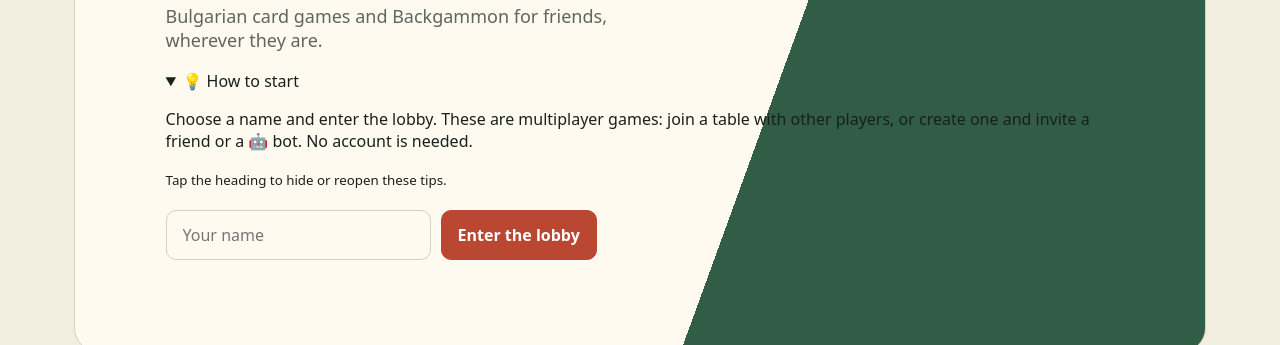
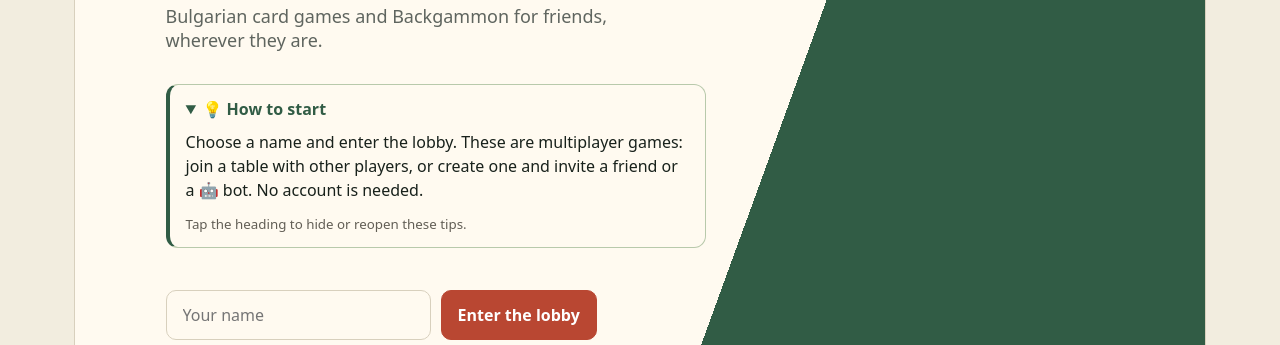
Before and after one commit to mil-dim/rummy, a website: page public/index.html in a window 1280 px wide. Shown: the part 455-800 px from the top of the page. Drawn offline with nearby package versions, Linux system fonts and the light colour scheme; no server answers.

Commit message:
Add bilingual context help for partners and bot invitations

```diff
--- a/public/styles.css
+++ b/public/styles.css
@@ -143,3 +143,9 @@ header nav{max-width:100%;flex-wrap:wrap;justify-content:flex-end}
 .button-link{display:inline-block;background:var(--green);color:white!important;border-radius:9px;padding:7px 10px;text-decoration:none;font-weight:700}.scoreboard-panel{margin:16px 0;padding:14px;border:1px solid var(--line);border-radius:12px;background:var(--paper)}.scoreboard-grid{display:grid;grid-template-columns:repeat(auto-fit,minmax(220px,1fr));gap:12px}.scoreboard-grid table{width:100%;border-collapse:collapse}.scoreboard-grid th,.scoreboard-grid td{text-align:left;border-bottom:1px solid var(--line);padding:6px}.scoreboard-grid td:nth-child(n+2),.scoreboard-grid th:nth-child(n+2){text-align:right}#authActions{display:inline-flex;align-items:center;gap:6px;flex-wrap:wrap}.ratedHint{display:block;color:#6d665b}
 .site-footer{display:grid;justify-items:center;gap:8px;padding:20px 24px;font-size:12px;color:#625e55}.site-footer nav{display:flex;gap:18px;flex-wrap:wrap;justify-content:center}.site-footer a,.legal-header a,.legal-page a{color:var(--green);font-weight:700}.legal-header nav a{text-decoration:none}.legal-page{max-width:820px;padding-top:48px}.legal-page article{background:var(--paper);border:1px solid var(--line);border-radius:18px;padding:clamp(24px,5vw,52px);line-height:1.65}.legal-page h1{font:700 clamp(38px,6vw,58px) Georgia;margin:8px 0 12px}.legal-page h2{font:700 25px Georgia;margin:32px 0 8px}.legal-page p{margin:10px 0}.legal-page strong{overflow-wrap:anywhere}
 [hidden]{display:none!important}
+
+
+.quick-help{background:#f5f8ef;border:1px solid #b8c9ab;border-left:4px solid var(--green);border-radius:12px;padding:12px 16px;margin:14px 0 22px;max-width:850px;line-height:1.5}
+.quick-help summary{cursor:pointer;font-weight:700;color:var(--green)}
+.quick-help p{margin:9px 0}.quick-help small{color:#625e55}
+.panel .quick-help{max-width:540px;background:var(--paper)}
```
